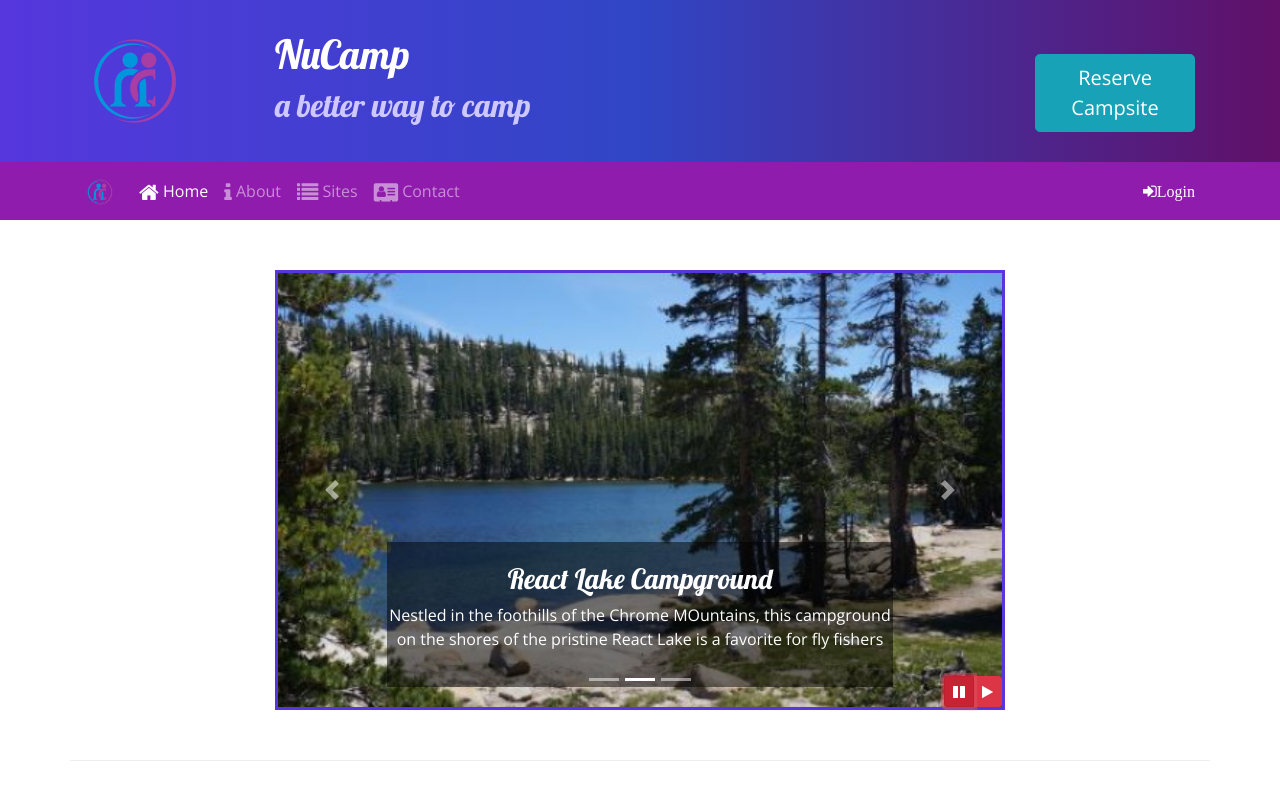
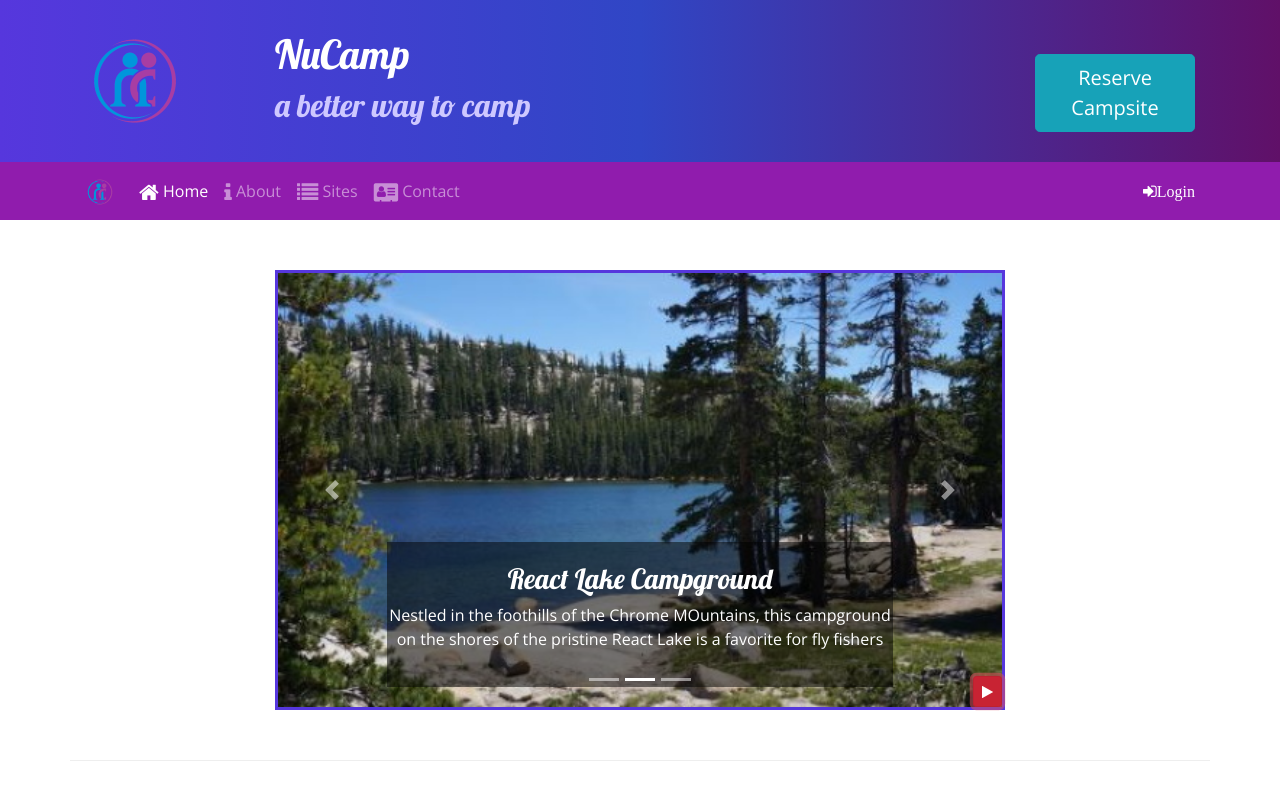
Before and after one commit to spencerrossrobinson/nucamp-campsite, a website: page index.html in a window 1280 px wide. Both pictures are taken after a click on the button 959 px from the left and 691 px from the top of the page. Shown: the top 800 px of the page. Drawn offline with nearby package versions, Linux system fonts and the light colour scheme.

Commit message:
Bootstrap and jQuery Part 2

```diff
--- a/index.html
+++ b/index.html
@@ -205,14 +205,9 @@
             <span class="carousel-control-next-icon"></span>
             <span class="sr-only">Next</span>
           </a>
-          <div class="btn-group" id="carouselButton">
-            <button class="btn btn-danger btn-sm" id="carouselPause">
-              <i class="fa fa-pause"></i>
-            </button>
-            <button class="btn btn-danger btn-sm" id="carouselPlay">
-              <i class="fa fa-play"></i>
-            </button>
-          </div>
+          <button class="btn btn-danger btn-sm" id="carouselButton">
+            <i class="fa fa-pause"></i>
+          </button>
         </div>
       </div>
     </div>
@@ -307,16 +302,17 @@
   <script src="node_modules/bootstrap/dist/js/bootstrap.min.js"></script>
   <script>
     $(function () {
-      $('[data-toggle="tooltip"]').tooltip()
-    })
-
-    $(function () {
       $(".carousel").carousel({ interval: 2000 });
-      $("#carouselPause").click(function () {
-        $(".carousel").carousel("pause");
-      });
-      $("#carouselPlay").click(function () {
-        $(".carousel").carousel("cycle");
+      $("#carouselButton").click(function () {
+        if ($("#carouselButton").children("i").hasClass("fa-pause")) {
+          $(".carousel").carousel("pause");
+          $("#carouselButton").children("i").removeClass("fa-pause");
+          $("#carouselButton").children("i").addClass("fa-play");
+        } else {
+          $(".carousel").carousel("cycle");
+          $("#carouselButton").children("i").removeClass("fa-play");
+          $("#carouselButton").children("i").addClass("fa-pause");
+        }
       });
     });
   </script>
```
